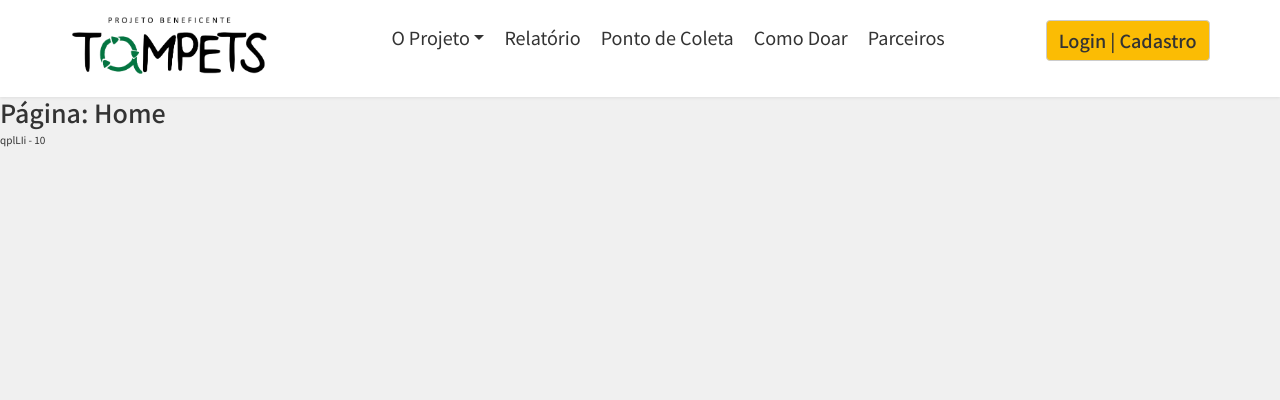
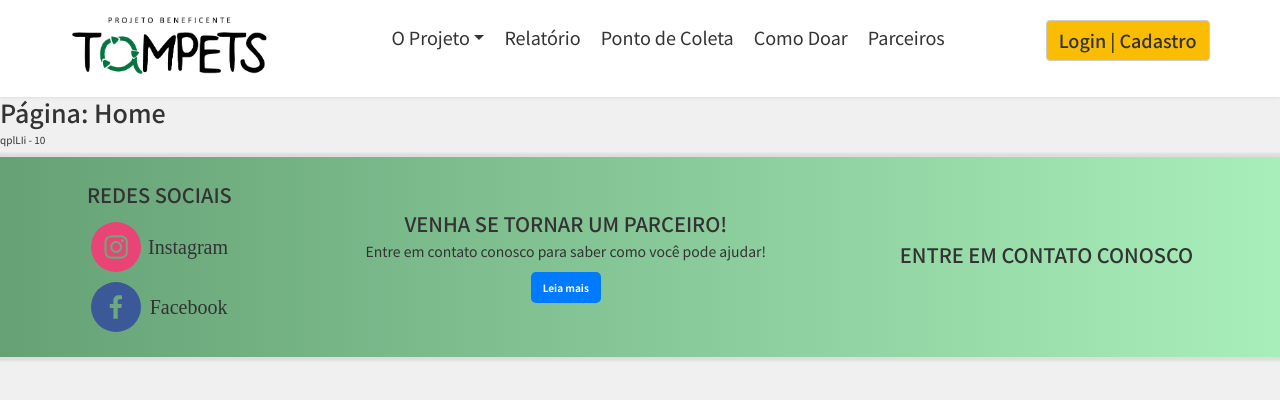
Before and after one commit to DaianeKCamargo/FATEC_ProjetoIntegrador2, a Next.js app: page / in a window 1280 px wide. Shown: the top 400 px of the page. Built offline with nearby package versions, Linux system fonts and the light colour scheme.

Commit message:
footer
- em processo de criação

```diff
--- a/package.json
+++ b/package.json
@@ -21,6 +21,7 @@
     "react-bootstrap": "^2.10.10",
     "react-dom": "19.1.0",
     "react-icons": "^5.5.0",
+    "react-social-icons": "^6.25.0",
     "yup": "^1.7.1"
   },
   "devDependencies": {
--- a/src/Components/Footer.tsx
+++ /dev/null
@@ -1,5 +0,0 @@
-export default function Footer() {
-    return (
-
-    )
-}
--- /dev/null
+++ b/src/Components/footer/index.tsx
@@ -0,0 +1,103 @@
+'use client';
+
+import { Button } from "react-bootstrap";
+import { SocialIcon } from "react-social-icons";
+
+
+export default function Footer() {
+    return (
+        <div className="footer">
+            <div className="redes-sociais">
+                <h2> REDES SOCIAIS </h2>
+                <div className="instagram">
+                    <SocialIcon url="https://www.instagram.com/tampetsorocaba/" />
+                    <label htmlFor=""> Instagram </label>
+                </div>
+                <div className="facebook">
+                    <SocialIcon url="https://www.facebook.com/ProjetoTampets/" />
+                    <label htmlFor=""> Facebook </label>
+                </div>
+            </div>
+
+            <div className="seja-parceiro">
+                <h2> VENHA SE TORNAR UM PARCEIRO! </h2>
+                <p>Entre em contato  conosco para saber como você pode ajudar!</p>
+                <button className="news-card-button">Leia mais</button>
+
+            </div>
+
+            <div className="contato">
+                <h2>  ENTRE EM CONTATO CONOSCO </h2>
+
+
+            </div>
+
+
+            <style jsx>
+                {`
+                .footer {
+                    flex-direction: row;
+                    justify-content: space-around;
+                    align-items: center;
+                    background: linear-gradient(to right, #65a175ff, #a8eebaff);
+                    height: 20rem;
+                    box-shadow: 0 0 0.2rem 0.4rem rgba(0,0,0,0.08);
+                    padding: 2rem;
+                    color: #333;
+                }
+
+                .redes-sociais {
+                    display: flex;
+                    justify-content: center;
+                    flex-direction: column;
+                }
+
+                .instagram {
+                    display: flex;
+                    justify-content: space-around;
+                    align-items: center;
+                    font-family: instagram Sans;
+                    font-size: 2.0rem;
+                    margin-top: 1rem;
+                }
+
+                .facebook {
+                    display: flex;
+                    justify-content: space-around;
+                    align-items: center;
+                    font-family: facebook Sans;
+                    font-size: 2.0rem;
+                    margin-top: 1rem;
+                }
+
+                .seja-parceiro {
+                    display: flex;
+                    justify-content: center;
+                    align-items: center;
+                    flex-direction: column;
+                }
+
+                p {
+                    font-size: 1.4rem;
+                }
+
+                .news-card-button {
+                    padding: 8px 12px;
+                    border: none;
+                    background-color: #007bff;
+                    color: white;
+                    border-radius: 5px;
+                    cursor: pointer;
+                    font-weight: bold;
+                    transition: background-color 0.2s;
+                }
+
+
+
+
+
+            `}
+            </style>
+        </div>
+    )
+}
--- a/src/app/globals.css
+++ b/src/app/globals.css
@@ -50,6 +50,11 @@ body {
   padding: 2rem;
 }
 
+/* FOOTER */
+.footer {
+  display: flex;
+}
+
 
 /*  ESTILO PARA MOBILE */
 @media (max-width: 768px) {
--- a/src/app/layout.tsx
+++ b/src/app/layout.tsx
@@ -2,6 +2,7 @@ import { Noto_Sans_JP } from 'next/font/google';
 import NavegationBar from "@/Components/NavegationBar";
 // @ts-ignore: allow side-effect import for global CSS without type declarations
 import './globals.css';
+import Footer from '@/Components/footer';
 
 // Configuração da fonte
 const notoSansJp = Noto_Sans_JP({
@@ -9,7 +10,7 @@ const notoSansJp = Noto_Sans_JP({
   weight: ['400', '500', '600', '700'],
 });
 
-
+  // função padrão do react
 export default function RootLayout({
   children,
 }: Readonly<{
@@ -22,6 +23,7 @@ export default function RootLayout({
       <body className={notoSansJp.className}>
         <NavegationBar />
         {children}
+        <Footer />
       </body>
     </html>
   );
```
Also changed, not shown: 2 other files (tests, documents, lock files or other folders).
